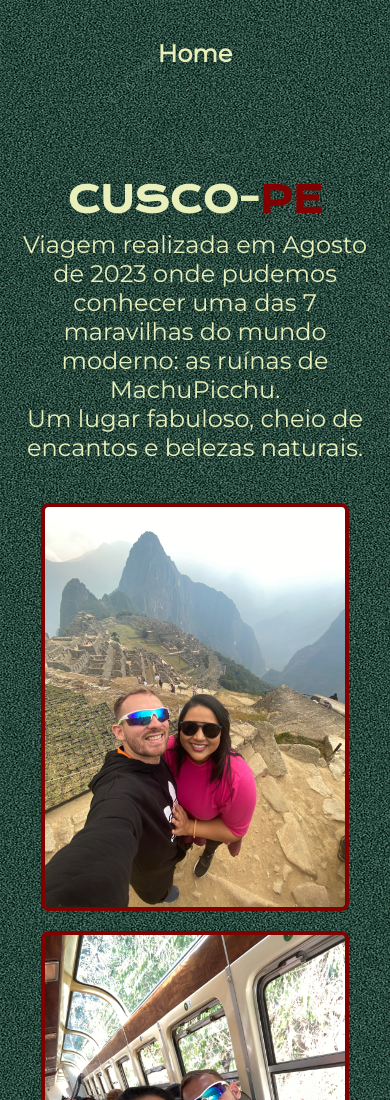
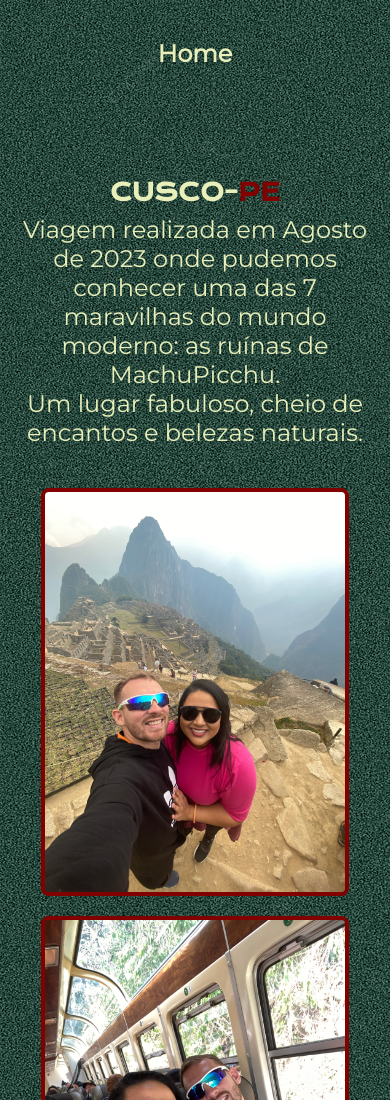
Before and after one commit to LuanFranca94/Portf-lio, a plain HTML site: page peru.html in a window 390 px wide. Shown: the top 1100 px of the page. Drawn offline with nearby package versions, Linux system fonts and the light colour scheme.

Commit message:
tamanho do titulo mobile

```diff
--- a/styles/style.css
+++ b/styles/style.css
@@ -191,7 +191,7 @@ body {
     .apresentacao__conteudo__titulo__pais {
         justify-content: center;
         text-align: center;
-        font-size: auto;
+        font-size: 1.5rem;
 
     }
 }
```
